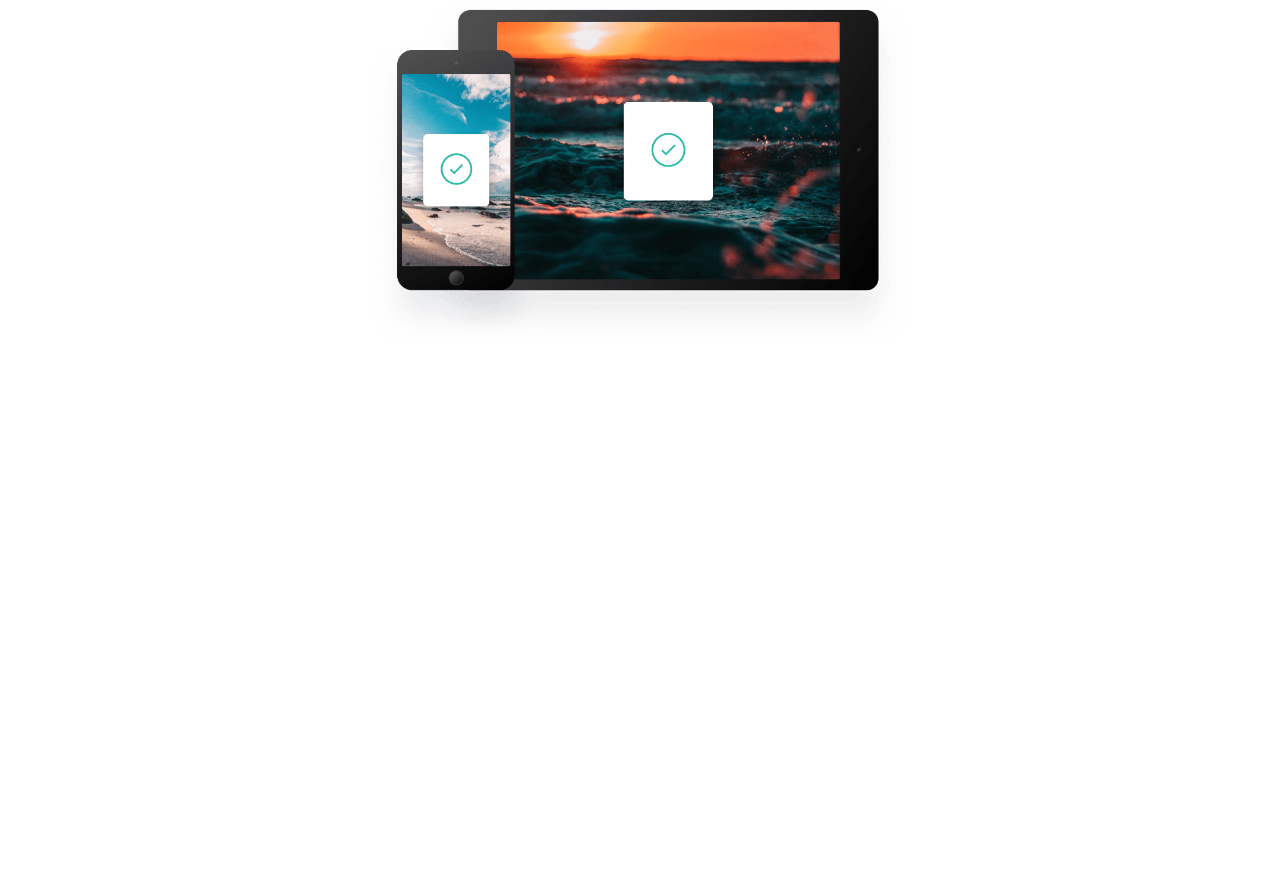
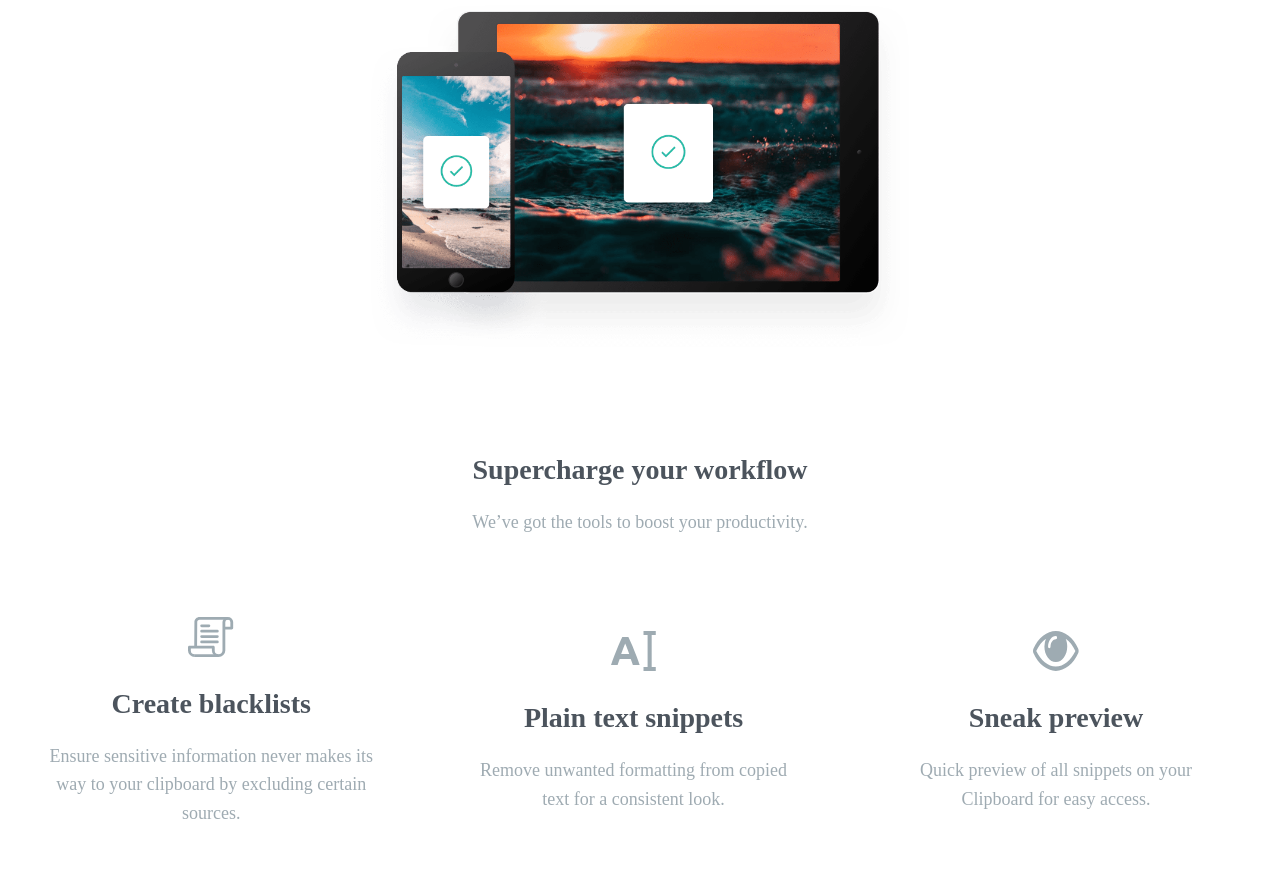
Before and after one commit to KNXCSdev/Clipboard-Landing-Practice-, a plain HTML site: page index.html in a window 1280 px wide. Shown: the part 1759-2633 px from the top of the page. Before the commit the page ends 2203 px from the top, so only its background shows below. Drawn offline with Linux system fonts and the light colour scheme; a web font is replaced by a local one.

Commit message:
SuperchargeSection(done)

```diff
--- a/_sections.scss
+++ b/_sections.scss
@@ -63,3 +63,34 @@
     }
   }
 }
+
+.section-supercharge {
+  padding: 1rem 0;
+}
+.supercharge {
+  display: flex;
+
+  align-items: center;
+  max-width: 150rem;
+  margin: 0 auto;
+  margin-top: 8rem;
+  &-img {
+    margin-bottom: 3rem;
+    img {
+      width: 4.6rem;
+      height: 4rem;
+    }
+  }
+  &-description {
+    width: 80%;
+  }
+
+  &-block {
+    text-align: center;
+    display: flex;
+    flex-direction: column;
+    justify-content: center;
+    align-items: center;
+    width: 33%;
+  }
+}
--- a/_topography.scss
+++ b/_topography.scss
@@ -10,7 +10,7 @@
   color: var(--darkgrayblue);
 }
 .secondary-heading {
-  font-size: 3.2rem;
+  font-size: 3.4rem;
   color: var(--darkgrayblue);
   margin-bottom: 2.4rem;
 }
--- a/index.html
+++ b/index.html
@@ -80,5 +80,48 @@
         <img src="images/image-devices.png" alt="Multiple Devices" />
       </div>
     </section>
+
+    <section class="section-supercharge">
+      <div class="container text-align">
+        <h2 class="tertiary-heading">Supercharge your workflow</h2>
+        <p class="description">We’ve got the tools to boost your productivity.</p>
+      </div>
+      <div class="supercharge">
+        <div class="supercharge-block">
+          <div class="supercharge-img">
+            <img src="images/icon-blacklist.svg" alt="" />
+          </div>
+          <div class="supercharge-description">
+            <h3 class="tertiary-heading">Create blacklists</h3>
+            <p class="description">
+              Ensure sensitive information never makes its way to your clipboard by excluding
+              certain sources.
+            </p>
+          </div>
+        </div>
+        <div class="supercharge-block">
+          <div class="supercharge-img">
+            <img src="images/icon-text.svg" alt="" />
+          </div>
+          <div class="supercharge-description">
+            <h3 class="tertiary-heading">Plain text snippets</h3>
+            <p class="description">
+              Remove unwanted formatting from copied text for a consistent look.
+            </p>
+          </div>
+        </div>
+        <div class="supercharge-block">
+          <div class="supercharge-img">
+            <img src="images/icon-preview.svg" alt="" />
+          </div>
+          <div class="supercharge-description">
+            <h3 class="tertiary-heading">Sneak preview</h3>
+            <p class="description">
+              Quick preview of all snippets on your Clipboard for easy access.
+            </p>
+          </div>
+        </div>
+      </div>
+    </section>
   </body>
 </html>
```
Also changed, not shown: css/main.css, 1 other file.
